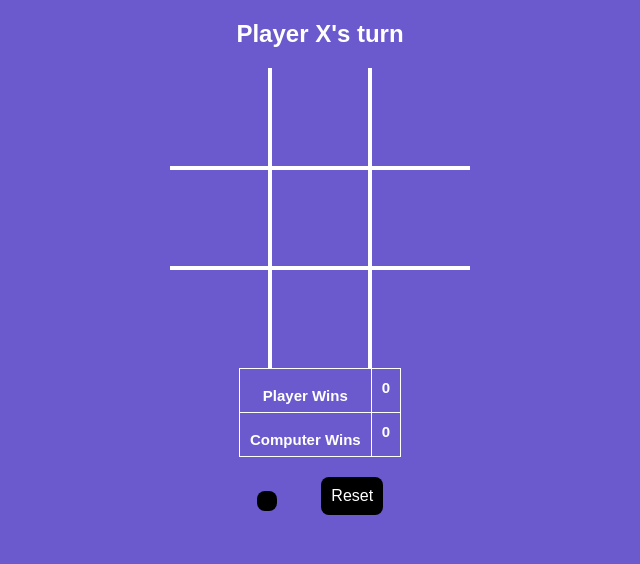
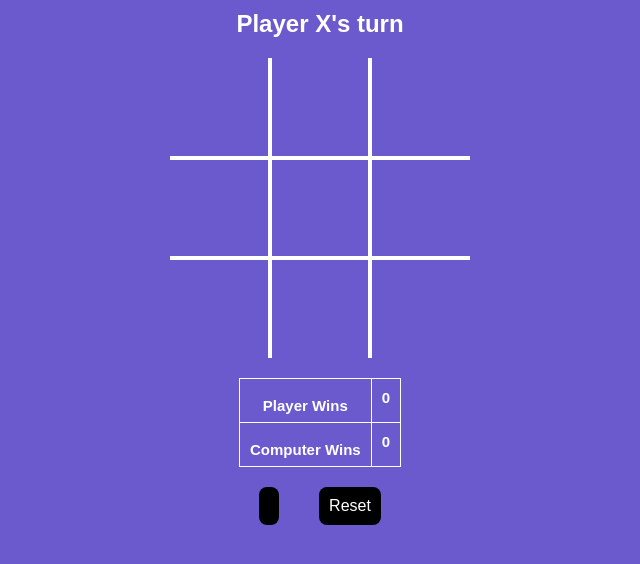
Before and after one commit to JosephGarcia98/Infinite-Tic-Tac-Toe, a plain HTML site: page index.html in a window 1280 px wide. Shown: the part 180-744 px from the top of the page, without its empty margins (320-960 px from the left). Drawn offline with Linux system fonts and the light colour scheme.

Commit message:
added .button-area and changes to table
Added flex display to button and button-area classes, and adjusted table margin.

```diff
--- a/stylesheet.css
+++ b/stylesheet.css
@@ -36,6 +36,7 @@
 }
 
 button{
+	display: flex;
 	margin: 20px;
 	border: none;
 	border-radius: 8px;
@@ -46,7 +47,13 @@
 	cursor: pointer;
 }
 
+.button-area{
+	display: flex;
+	justify-content: center;
+}
+
 table, tr, th{
+	margin-top: 20px;
 	color: white;
 	border: 1px solid white;
 	border-collapse: collapse;
```
